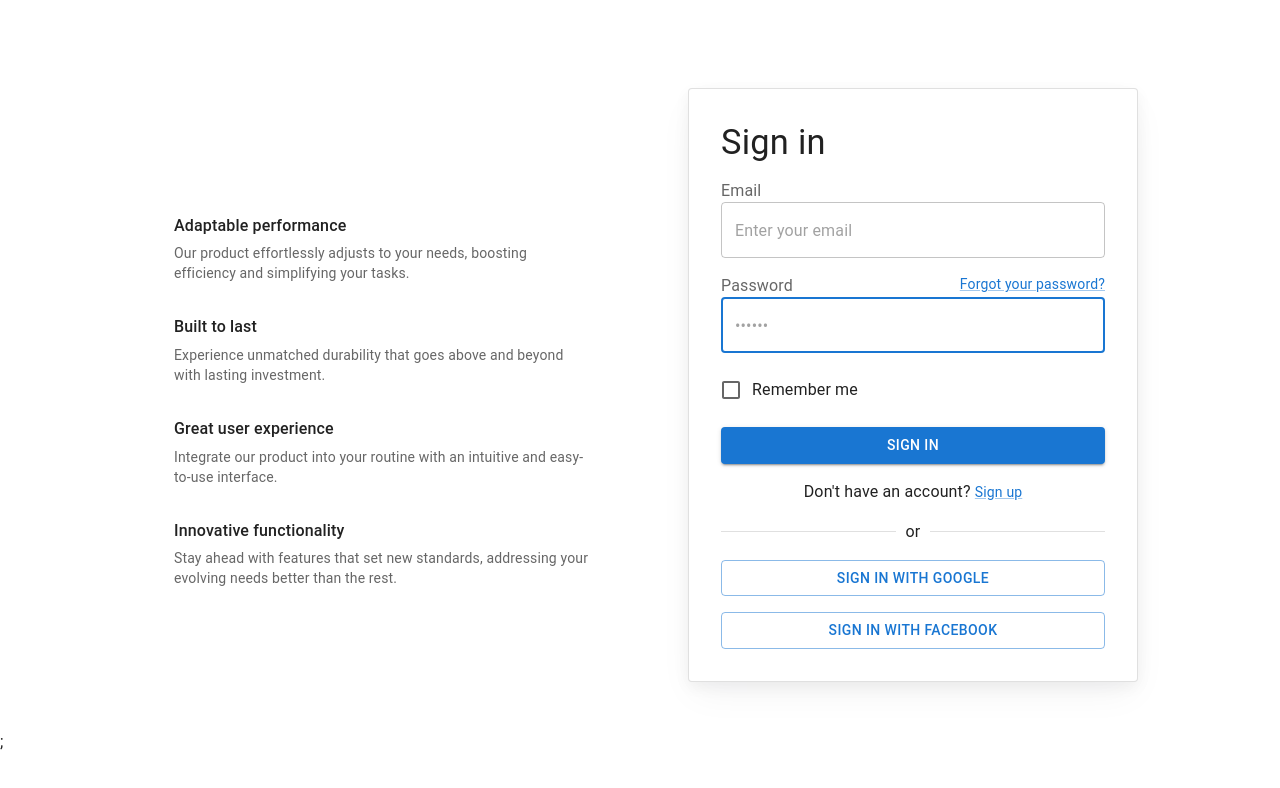
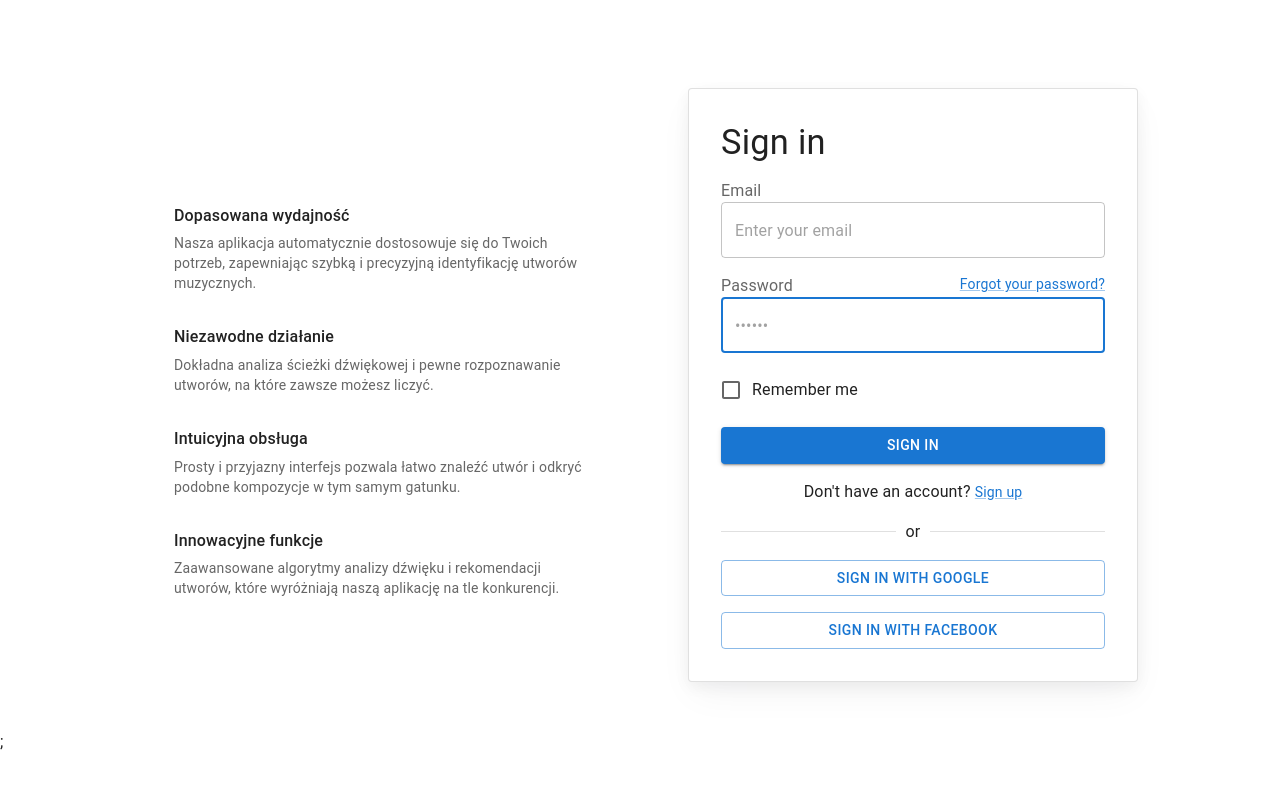
Before and after one commit to Wenglu/EchoFind_, a React (Vite) app in the folder echoFind/: page /SignIn in a window 1280 px wide. Shown: the top 788 px of the page. Built offline with nearby package versions, Linux system fonts and the light colour scheme; some icons are missing.

Commit message:
feat: edit text in signin

```diff
--- a/echoFind/src/pages/SignIn/components/content.tsx
+++ b/echoFind/src/pages/SignIn/components/content.tsx
@@ -10,27 +10,27 @@ import ThumbUpAltRoundedIcon from "@mui/icons-material/ThumbUpAltRounded";
 const items = [
   {
     icon: <SettingsSuggestRoundedIcon sx={{ color: "text.secondary" }} />,
-    title: "Adaptable performance",
+    title: "Dopasowana wydajność",
     description:
-      "Our product effortlessly adjusts to your needs, boosting efficiency and simplifying your tasks.",
+      "Nasza aplikacja automatycznie dostosowuje się do Twoich potrzeb, zapewniając szybką i precyzyjną identyfikację utworów muzycznych.",
   },
   {
     icon: <ConstructionRoundedIcon sx={{ color: "text.secondary" }} />,
-    title: "Built to last",
+    title: "Niezawodne działanie",
     description:
-      "Experience unmatched durability that goes above and beyond with lasting investment.",
+      "Dokładna analiza ścieżki dźwiękowej i pewne rozpoznawanie utworów, na które zawsze możesz liczyć.",
   },
   {
     icon: <ThumbUpAltRoundedIcon sx={{ color: "text.secondary" }} />,
-    title: "Great user experience",
+    title: "Intuicyjna obsługa",
     description:
-      "Integrate our product into your routine with an intuitive and easy-to-use interface.",
+      "Prosty i przyjazny interfejs pozwala łatwo znaleźć utwór i odkryć podobne kompozycje w tym samym gatunku.",
   },
   {
     icon: <AutoFixHighRoundedIcon sx={{ color: "text.secondary" }} />,
-    title: "Innovative functionality",
+    title: "Innowacyjne funkcje",
     description:
-      "Stay ahead with features that set new standards, addressing your evolving needs better than the rest.",
+      "Zaawansowane algorytmy analizy dźwięku i rekomendacji utworów, które wyróżniają naszą aplikację na tle konkurencji.",
   },
 ];
 
--- a/echoFind/src/pages/SignIn/components/signInCard.tsx
+++ b/echoFind/src/pages/SignIn/components/signInCard.tsx
@@ -13,8 +13,6 @@ import Typography from "@mui/material/Typography";
 import { styled } from "@mui/material/styles";
 import ForgotPassword from "./forgotPassword";
 import { useNavigate } from "react-router-dom";
-import { createUserWithEmailAndPassword } from "firebase/auth";
-import { auth } from "../../../firebase/firebase";
 
 const Card = styled(MuiCard)(({ theme }) => ({
   display: "flex",
--- a/echoFind/src/pages/SignIn/login.tsx
+++ b/echoFind/src/pages/SignIn/login.tsx
@@ -4,7 +4,7 @@ import SignInCard from "./components/signInCard";
 import Content from "./components/content";
 import { Box } from "@mui/material";
 
-export default function SignInSide(props: { disableCustomTheme?: boolean }) {
+export default function SignInSide() {
   return (
     <Box>
       <CssBaseline enableColorScheme />
```
